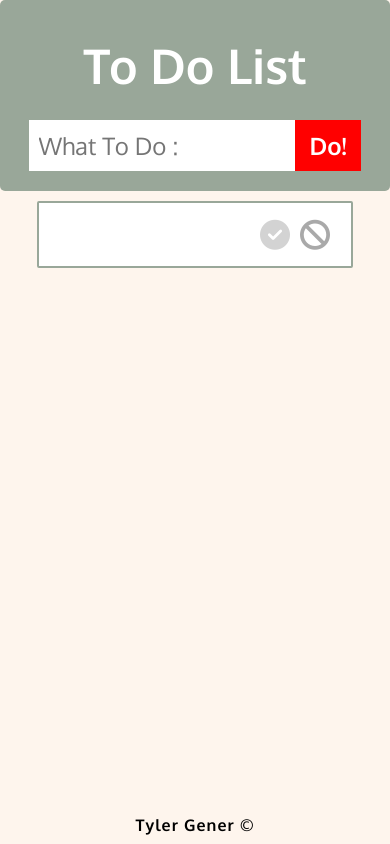
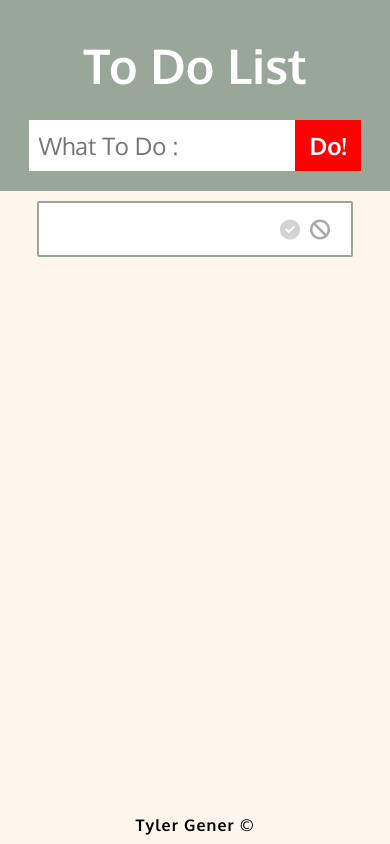
Before and after one commit to tylerpgen/to-do-list, a plain HTML site: page index.html in a window 390 px wide. Both pictures are taken after a click on the button "Do!". Drawn offline with Linux system fonts and the light colour scheme.

Commit message:
fourth commit

```diff
--- a/styles.css
+++ b/styles.css
@@ -23,7 +23,6 @@ body {
 .header-container {
   width: 100%;
   background-color: #99a799;
-  border-radius: 5px;
 }
 
 .header {
@@ -100,7 +99,7 @@ body {
 
 .item i {
   cursor: pointer;
-  margin: 0 5px;
+  margin: 5px 5px;
 }
 
 .unpressed {
@@ -154,5 +153,6 @@ body {
   .item {
     width: 90%;
     margin: 10px auto;
+    font-size: 1rem;
   }
 }
```
